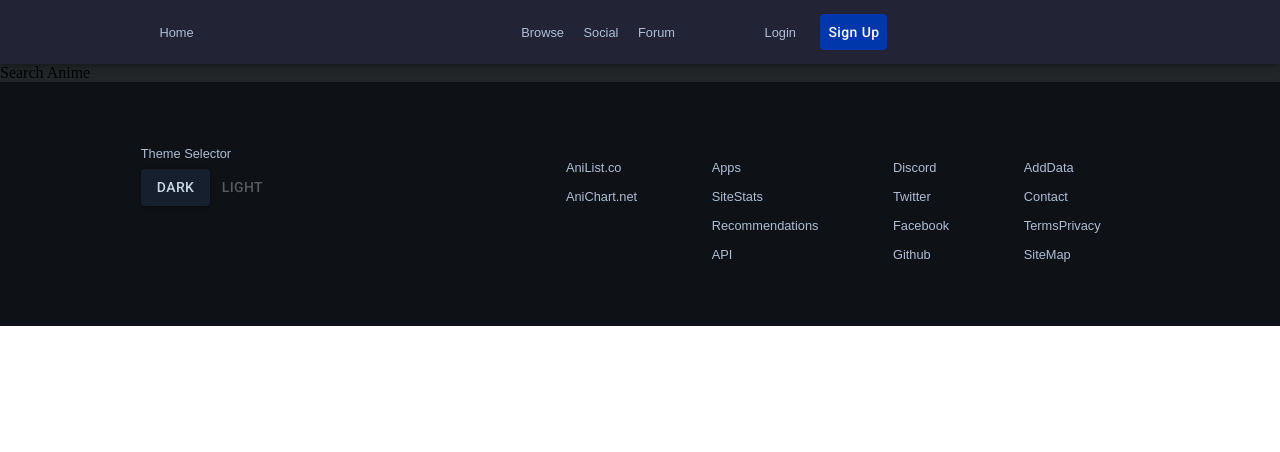
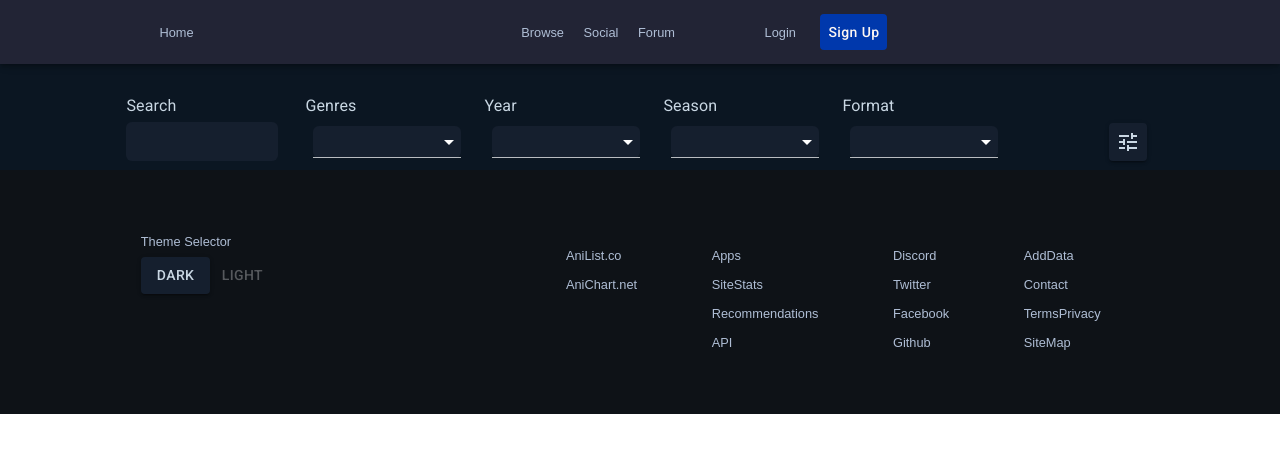
Before and after one commit to binishjoshi/anilist-clone, a React (Create React App) app: page /search/anime in a window 1280 px wide. Shown: the top 452 px of the page. Built offline with nearby package versions, Linux system fonts and the light colour scheme.

Commit message:
SearchOptions in search anime page

```diff
--- a/package.json
+++ b/package.json
@@ -16,7 +16,8 @@
     "react-scripts": "3.4.3",
     "redux": "^4.0.5",
     "redux-devtools-extension": "^2.13.8",
-    "redux-thunk": "^2.3.0"
+    "redux-thunk": "^2.3.0",
+    "uniqid": "^5.2.0"
   },
   "scripts": {
     "start": "react-scripts start",
--- a/public/index.html
+++ b/public/index.html
@@ -30,7 +30,7 @@
   </head>
   <body style="margin: 0">
     <noscript>You need to enable JavaScript to run this app.</noscript>
-    <div id="root" style="background-color: #232628;"></div>
+    <div id="root" style="background-color: #0b1622;"></div>
     <!--
       This HTML file is a template.
       If you open it directly in the browser, you will see an empty page.
--- /dev/null
+++ b/src/components/DropDown/DropDown.jsx
@@ -0,0 +1,63 @@
+import React from 'react';
+import uniqid from 'uniqid';
+import MenuItem from '@material-ui/core/MenuItem';
+import FormControl from '@material-ui/core/FormControl';
+import Select from '@material-ui/core/Select';
+
+import { useStyles, dropdownStyle } from './styles';
+
+import data from './data';
+
+const DropDown = ({ optionData }) => {
+  const classes = useStyles();
+  const [option, setOption] = React.useState('');
+  const [open, setOpen] = React.useState(false);
+
+  const handleChange = (event) => {
+    setOption(event.target.value);
+  };
+
+  const handleClose = () => {
+    setOpen(false);
+  };
+
+  const handleOpen = () => {
+    setOpen(true);
+  };
+
+  let options;
+  if (optionData == 'year') {
+    options = Array.from({length: 82}, (_, i) => i + 1940)
+    options.reverse();
+  } else {
+    options = data[optionData];
+  }
+
+  return (
+    <div>
+      <FormControl className={classes.formControl} style={dropdownStyle}>
+        <Select
+          labelId="demo-controlled-open-select-label"
+          id="demo-controlled-open-select"
+          open={open}
+          onClose={handleClose}
+          onOpen={handleOpen}
+          value={option}
+          onChange={handleChange}
+          className={classes.selected}
+        >
+          <MenuItem value="">
+            <em>None</em>
+          </MenuItem>
+          {
+            options.map(option => (
+              <MenuItem value={option} key={uniqid()}>{option}</MenuItem>
+            ))
+          }
+        </Select>
+      </FormControl>
+    </div>
+  );
+};
+
+export default DropDown;
--- /dev/null
+++ b/src/components/DropDown/data.js
@@ -0,0 +1,7 @@
+const data = {
+  genres: ['Action', 'Adventure', 'Comedy', 'Drama', 'Ecchi', 'Fantasy', 'Horror', 'Mahou Shoujo', 'Mecha', 'Music', 'Mystery', 'Psychological', 'Romance', 'Sci-Fi', 'Slice of Life', 'Sports', 'Supernatural', 'Thriller'],
+  season: ['Winter', 'Springs', 'Summer', 'Fall'],
+  format: ['TV Show', 'Movie', 'TV Short', 'Special', 'OVA', 'ONA', 'Music']
+};
+
+export default data;
--- /dev/null
+++ b/src/components/DropDown/styles.js
@@ -0,0 +1,22 @@
+import { makeStyles } from '@material-ui/core/styles';
+
+export const useStyles = makeStyles((theme) => ({
+  button: {
+    display: 'block',
+    marginTop: theme.spacing(2),
+  },
+  formControl: {
+    margin: theme.spacing(1),
+    minWidth: 120,
+    color: '#c9d7e3',
+  },
+  selected: {
+    paddingLeft: '10px',
+  },
+}));
+
+export const dropdownStyle = {
+  backgroundColor: '#151f2e',
+  borderRadius: '6px',
+  width: '95%',
+}
--- /dev/null
+++ b/src/components/SearchOptions/SearchOptions.jsx
@@ -0,0 +1,49 @@
+import React from 'react';
+
+import Container from '@material-ui/core/Container';
+import Button from '@material-ui/core/Button';
+import TuneIcon from '@material-ui/icons/Tune';
+
+import { useStyles } from './styles';
+import { Typography } from '@material-ui/core';
+import DropDown from '../DropDown/DropDown';
+
+const SearchOption = () => {
+  const classes = useStyles();
+  return (
+    <Container className={classes.searchOptionContainer}>
+      <div className={classes.searchBoxesContainer}>
+        <div className={classes.searchContainer}>
+          <Typography>Search</Typography>
+          <input className={classes.input} />
+        </div>
+
+        <div>
+          <Typography>Genres</Typography>
+          <DropDown optionData='genres' />
+        </div>
+
+        <div>
+          <Typography>Year</Typography>
+          <DropDown optionData='year' />
+        </div>
+
+        <div>
+          <Typography>Season</Typography>
+          <DropDown optionData='season' />
+        </div>
+
+        <div>
+          <Typography>Format</Typography>
+          <DropDown optionData='format' />
+        </div>
+      </div>
+
+      <Button variant="contained" className={classes.button}>
+        <TuneIcon />
+      </Button>
+    </Container>
+  );
+};
+
+export default SearchOption;
--- /dev/null
+++ b/src/components/SearchOptions/styles.js
@@ -0,0 +1,32 @@
+import { makeStyles } from '@material-ui/core/styles';
+
+export const useStyles = makeStyles({
+  searchOptionContainer: {
+    color: '#c9d7e3',
+    display: 'grid',
+    gridTemplateColumns: 'auto 42px',
+    gridGap: '10px',
+  },
+  searchBoxesContainer: {
+    display: 'grid',
+    gridTemplateColumns: 'repeat(5,155px)',
+    gridGap: '24px',
+  },
+  input: {
+    backgroundColor: '#151f2e',
+    padding: '16.5px 14px',
+    color: '#87a0b2',
+    border: 'none',
+    width: '80%',
+    height: '8%',
+    borderRadius: '6px',
+    marginTop: '4px',
+  },
+  button: {
+    height: '38px',
+    width: '38px',
+    minWidth: '38px',
+    marginTop: '70%',
+    marginLeft: '55%',
+  },
+})
--- a/src/pages/SearchAnime.jsx
+++ b/src/pages/SearchAnime.jsx
@@ -1,9 +1,17 @@
 import React from 'react';
+
+import SearchOption from '../components/SearchOptions/SearchOptions';
+
+const style = {
+  marginRight: '10%',
+  marginLeft: '8%',
+  marginTop: '30px',
+}
 
 const SearchAnime = () => {
   return (
-    <div>
-      Search Anime
+    <div style={style}>
+      <SearchOption />
     </div>
   );
 };
```
Also changed, not shown: 1 other file (tests, documents, lock files or other folders).
